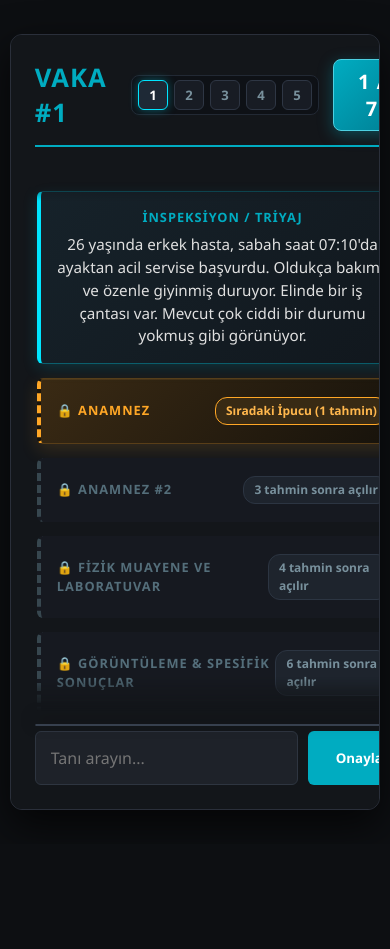
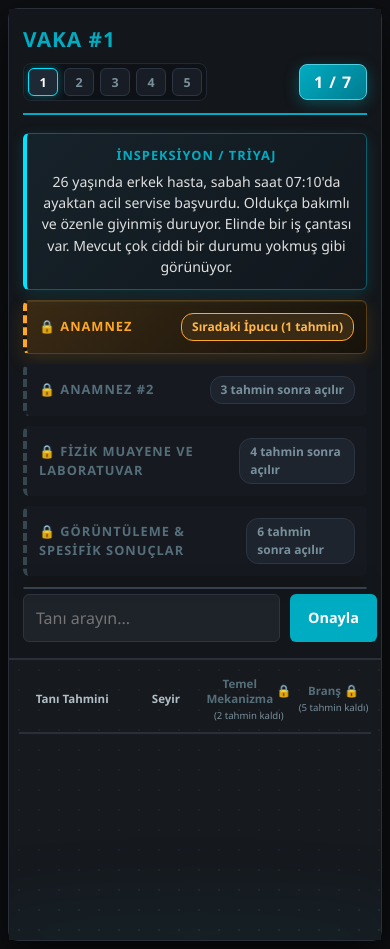
Before and after one commit to swooshkanli/medicalgame, a plain HTML site: page index.html in a window 390 px wide. Before the commit the page ends 844 px from the top, so only its background shows below. Drawn offline with Linux system fonts and the light colour scheme.

Commit message:
big mobile changes added

```diff
--- a/index.html
+++ b/index.html
@@ -2,7 +2,7 @@
 <html lang="tr">
 <head>
     <meta charset="UTF-8">
-    <meta name="viewport" content="width=device-width, initial-scale=1.0">
+    <meta name="viewport" content="width=device-width, initial-scale=1.0, maximum-scale=1.0, user-scalable=no">
     <title>Klinik Vaka Analizi</title>
     <link rel="stylesheet" href="style.css">
 </head>
--- a/style.css
+++ b/style.css
@@ -1742,3 +1742,169 @@ body {
     min-width: 78px;
     text-align: center;
 }
+
+
+
+/* ==========================================
+   MOBİL VE TABLET UYUMLULUĞU (RESPONSIVE TASARIM)
+   ========================================== */
+@media screen and (max-width: 950px) {
+    /* 1. Sabit 100vh ekran kilidini kaldır, dikey doğal kaydırmaya izin ver */
+    body {
+        height: auto !important;
+        min-height: 100dvh !important;
+        align-items: flex-start !important;
+        padding: 8px !important;
+        overflow-y: auto !important;
+    }
+
+    /* 2. Yan yana olan panelleri alt alta (Sol Panel üstte, Matris altta) diz */
+    .game-container {
+        flex-direction: column !important;
+        width: 100% !important;
+        height: auto !important;
+        min-height: calc(100dvh - 16px) !important;
+        overflow: visible !important;
+        border-radius: 10px !important;
+    }
+
+    /* 3. ÜST PANEL (Klinik İpuçları ve Arama Çubuğu) */
+    .left-panel {
+        border-right: none !important;
+        border-bottom: 2px solid #2a2f3a !important;
+        padding: 16px 14px !important;
+        width: 100% !important;
+    }
+
+    .panel-header {
+        flex-wrap: wrap !important;
+        gap: 10px !important;
+        padding-bottom: 12px !important;
+        margin-bottom: 14px !important;
+    }
+
+    .panel-header h2 {
+        font-size: 1.3rem !important;
+    }
+
+    .status-badges {
+        width: 100% !important;
+        justify-content: space-between !important;
+        gap: 8px !important;
+    }
+
+    /* Vaka seçici butonlar telefonda taşarsa yatay kaydırılabilsin */
+    .case-selector {
+        overflow-x: auto !important;
+        max-width: calc(100% - 85px) !important;
+        padding: 4px !important;
+    }
+
+    .case-btn {
+        min-width: 28px !important;
+        height: 28px !important;
+        font-size: 0.78rem !important;
+    }
+
+    .badge {
+        font-size: 1rem !important;
+        padding: 6px 12px !important;
+        min-width: 68px !important;
+    }
+
+    /* İpucu kutuları mobilde sıkışmasın, kendi içinde rahat okunsun */
+    .clinical-file {
+        max-height: none !important;
+        overflow: visible !important;
+        -webkit-mask-image: none !important;
+        mask-image: none !important;
+        padding: 4px 0 !important;
+        margin: 0 !important;
+        gap: 10px !important;
+    }
+
+    .lore-entry {
+        padding: 12px !important;
+        font-size: 0.88rem !important;
+    }
+
+    /* Arama ve Tahmin Butonu */
+    .input-wrapper {
+        margin-top: 14px !important;
+    }
+
+    #guess-input {
+        padding: 12px !important;
+        font-size: 16px !important; /* iOS Safari'nin input'a tıklayınca ekranı otomatik zoomlamasını engeller! */
+    }
+
+    #submit-guess {
+        padding: 0 18px !important;
+        font-size: 0.9rem !important;
+    }
+
+    /* Tanı Doğrulandı / Vaka Devredildi Barı Mobil Uyumu */
+    .phase-transition-banner {
+        flex-direction: column !important;
+        align-items: stretch !important;
+        text-align: center !important;
+        gap: 12px !important;
+        padding: 14px !important;
+    }
+
+    .next-phase-btn {
+        width: 100% !important;
+        padding: 12px !important;
+    }
+
+    /* 4. ALT PANEL (Tahmin Matrisi) */
+    .right-panel {
+        padding: 16px 10px 28px 10px !important;
+        width: 100% !important;
+        min-height: 280px !important;
+    }
+
+    /* 4 Sütunlu Matrisi Telefon Ekranına Sığdırma */
+    .matrix-header,
+    .guess-row {
+        grid-template-columns: 1.35fr 0.9fr 1.05fr 0.95fr !important;
+        gap: 5px !important;
+    }
+
+    .matrix-header {
+        font-size: 0.72rem !important;
+        min-height: 40px !important;
+        padding-bottom: 10px !important;
+    }
+
+    .header-lock-badge {
+        position: static !important;
+        margin-left: 3px !important;
+        font-size: 0.75rem !important;
+    }
+
+    .header-subtext {
+        font-size: 0.6rem !important;
+    }
+
+    /* 3D Kartların Yükseklik ve Font Ayarı */
+    .cell-3d-wrapper {
+        height: 64px !important;
+        min-height: 64px !important;
+    }
+
+    .cell-face {
+        padding: 6px 4px !important;
+        font-size: 0.72rem !important;
+        line-height: 1.15 !important;
+    }
+
+    .cell-name {
+        padding-left: 4px !important;
+        word-spacing: 1px !important;
+    }
+
+    .sub-mech {
+        font-size: 0.62rem !important;
+    }
+}
```
